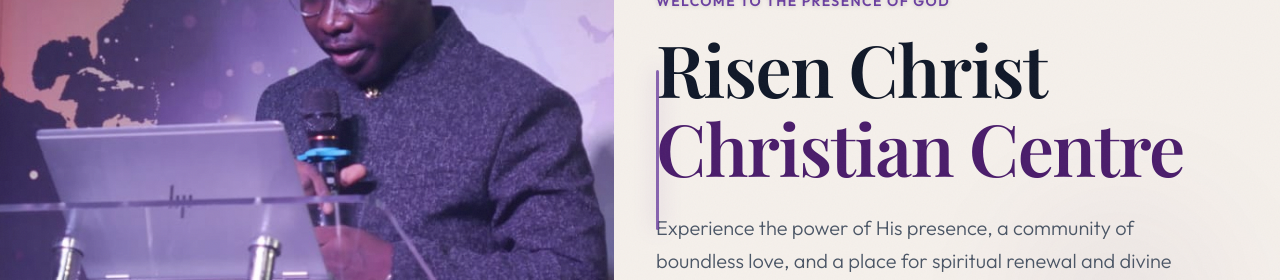
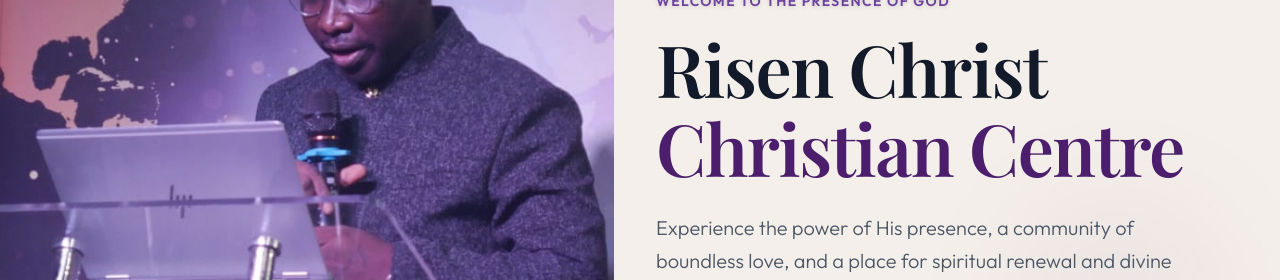
Before and after one commit to OluwaseyiDavid26/RISEN-CHRIST-CHRISTIAN-CENTRE, a React (Vite) app: page / in a window 1280 px wide. Shown: the part 250-530 px from the top of the page. Built offline with nearby package versions, Linux system fonts and the light colour scheme; no server answers; the database is empty.

Commit message:
fix: remove vertical accent line from hero text

```diff
--- a/src/Components/Hero.jsx
+++ b/src/Components/Hero.jsx
@@ -62,9 +62,6 @@
             className="col-span-1 md:col-span-6 lg:col-span-6 flex flex-col justify-center text-center md:text-left pt-48 md:pt-32 pb-16 relative"
             style={{ opacity: prefersReducedMotion ? 1 : opacity }}
           >
-            {/* Vertical accent line — inside text column, before text */}
-            <div className="hidden md:block absolute left-0 top-1/2 -translate-y-1/2 h-40 w-[3px] bg-gold-400/80 shadow-[0_0_20px_rgba(107,63,160,0.4)] rounded-full" />
-
             {/* Decorative gold line */}
             <motion.div
               initial={prefersReducedMotion ? {} : { scaleX: 0 }}
```
